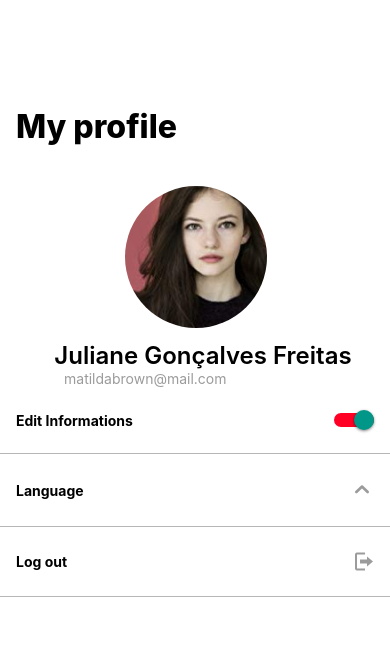
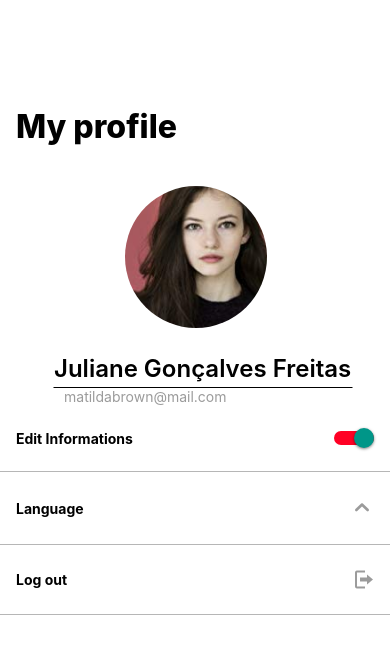
Before and after one commit to pborganization/pborganization-projeto-comprass_power_rangers, a React Native app: screen / in a window 390 px wide. Both pictures are taken after a click on the element 354 px from the left and 420 px from the top of the page. Shown: the top 654 px of the page. Built offline with nearby package versions, Linux system fonts and the light colour scheme.

Commit message:
feat: new switch button functionality

```diff
--- a/src/components/profileComponents/EditInfos.tsx
+++ b/src/components/profileComponents/EditInfos.tsx
@@ -0,0 +1,33 @@
+import React, { useState } from "react";
+import { TextInput, StyleSheet, View } from 'react-native';
+
+export const EditInfos = () =>{
+    const [name, setName] = useState('Juliane Gonçalves Freitas');
+    return (
+        <View style={styles.inputContainer}>
+            <TextInput
+                style={styles.textInput}
+                placeholder="Edit your name"
+                value={name}
+                onChangeText={(text) => setName(text)}
+            />
+        </View>
+    );
+};
+
+const styles = StyleSheet.create({
+    inputContainer: {
+        alignItems: 'center',
+    },
+    textInput: {
+        width: 300,
+        height: 40,
+        borderTopColor: '#FFF',
+        borderRightColor: '#FFF',
+        borderLeftColor: '#FFF',
+        borderWidth: 1,
+        marginTop: 20,
+        fontSize: 24,
+        fontWeight: '600',
+    }
+})
--- a/src/screens/profileScreen.tsx
+++ b/src/screens/profileScreen.tsx
@@ -1,4 +1,4 @@
-import React, { useState } from "react";
+import React, { useState, useEffect } from "react";
 import {
     View,
     StyleSheet,
@@ -8,10 +8,19 @@ import {
   } from "react-native";
 import { Entypo } from "@expo/vector-icons";
 import { LanguageOption } from "../components/profileComponents/LanguageOption";
+import { EditInfos } from "../components/profileComponents/EditInfos";
 
 export const ProfileScreen = () => {
     const [isEnabled, setIsEnabled] = useState(false);
+    const [nameInput, setNameInput] = useState(null as React.ReactElement | null);
+
+    useEffect(() => {
+        setNameInput(isEnabled ? <EditInfos /> : null);
+     }, [isEnabled]);
+
     const toggleSwitch = () => setIsEnabled(previousState => !previousState);
+
+
     return (
         <View style={styles.container}>
             <View style={styles.titleImageContainer}>
@@ -20,7 +29,11 @@ export const ProfileScreen = () => {
                 style={styles.image}/>
             </View>
                 <View style={styles.textInfoContainer}>
-                    <Text style={styles.textName}>Juliane Gonçalves Freitas</Text>
+                    {isEnabled ? (
+                        <EditInfos />
+                    ) : (
+                    <Text style={styles.textName}>{nameInput || 'Juliane Gonçalves Freitas'}</Text>
+                     )}
                     <Text style={styles.textEmail}>matildabrown@mail.com</Text>
                 </View>
                 <View style={styles.edits}>
```
